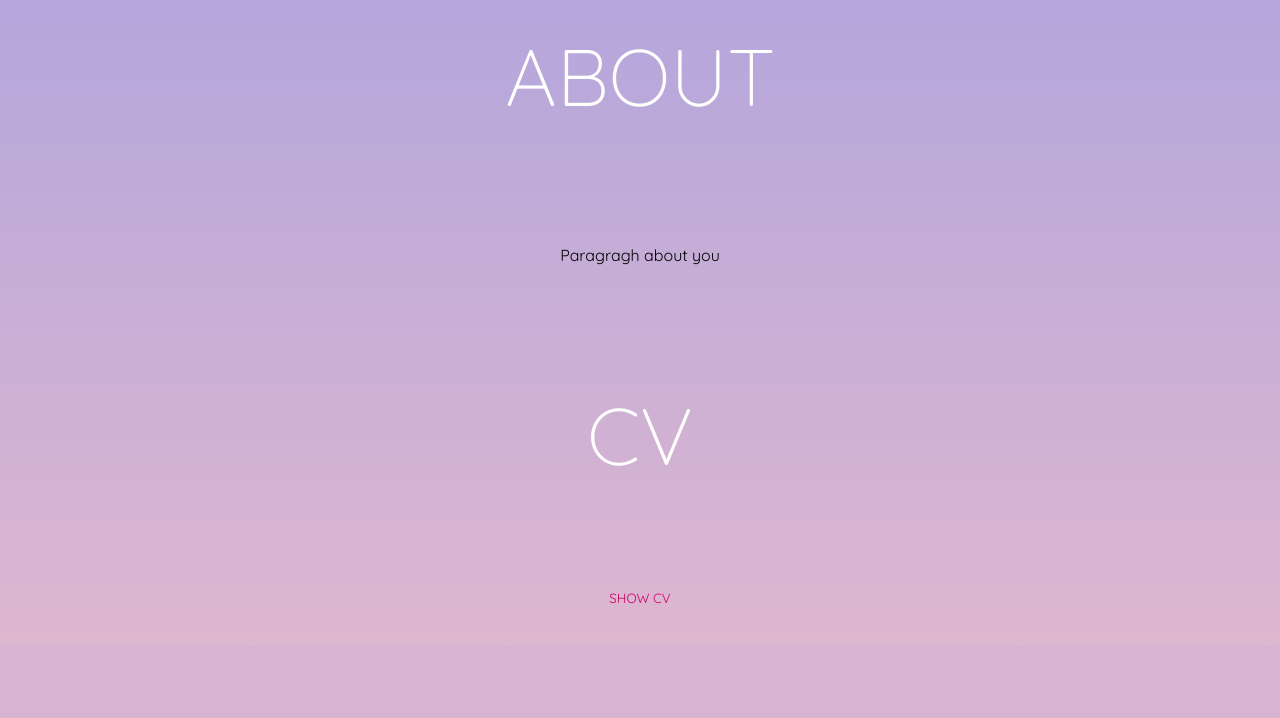
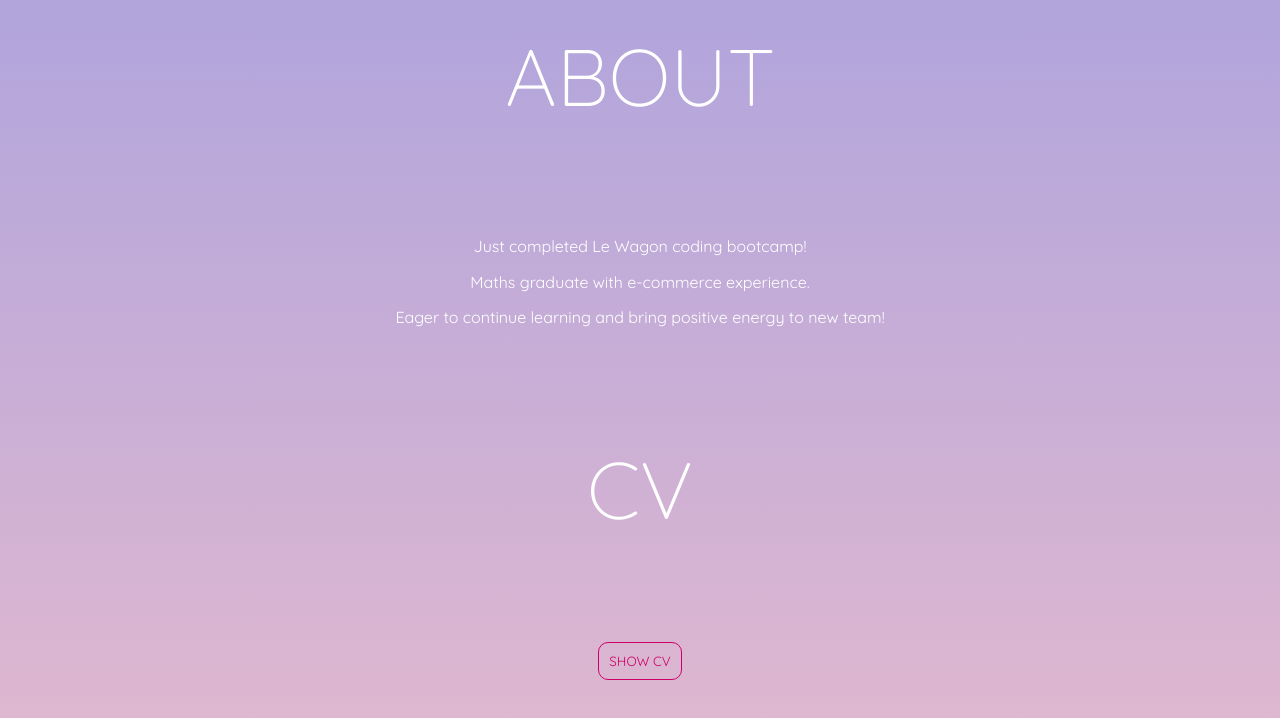
Before and after one commit to daniellafernandes14/Portfolio, a PHP site: page /portfolio.html in a window 1280 px wide. Shown: the part 1711-2429 px from the top of the page. Before the commit the page ends 2315 px from the top, so only its background shows below. Run offline with PHP 8.4, Linux system fonts and the light colour scheme; some libraries are stand-ins or nearby versions.

Commit message:
Updated show/hide CV button

```diff
--- a/portfolio.html
+++ b/portfolio.html
@@ -71,7 +71,9 @@
 
     <div id='about'>
       <h1>ABOUT</h1>
-      <p>Paragragh about you</p>
+      <p>Just completed Le Wagon coding bootcamp!</p>
+      <p>Maths graduate with e-commerce experience.</p>
+      <p>Eager to continue learning and bring positive energy to new team!</p>
     </div>
 
     <div id='cv'>
--- a/style/about.css
+++ b/style/about.css
@@ -3,3 +3,8 @@
   flex-direction: column;
   text-align: center;
 }
+
+#about p {
+  color: white;
+  line-height: 0.2;
+}
--- a/style/cv.css
+++ b/style/cv.css
@@ -13,9 +13,13 @@
 #button {
   width: fit-content;
   margin: 0 auto;
-  color: #cc0067;
+  color: #CC0067;
   font-family: 'Quicksand', sans-serif;
   margin-bottom: 30px;
+  padding: 10px;
+  /* background-color: rgb(204,0,103); */
+  border-radius: 10px;
+  border: 1px solid #CC0067;
 }
 
 .hidden {
```
